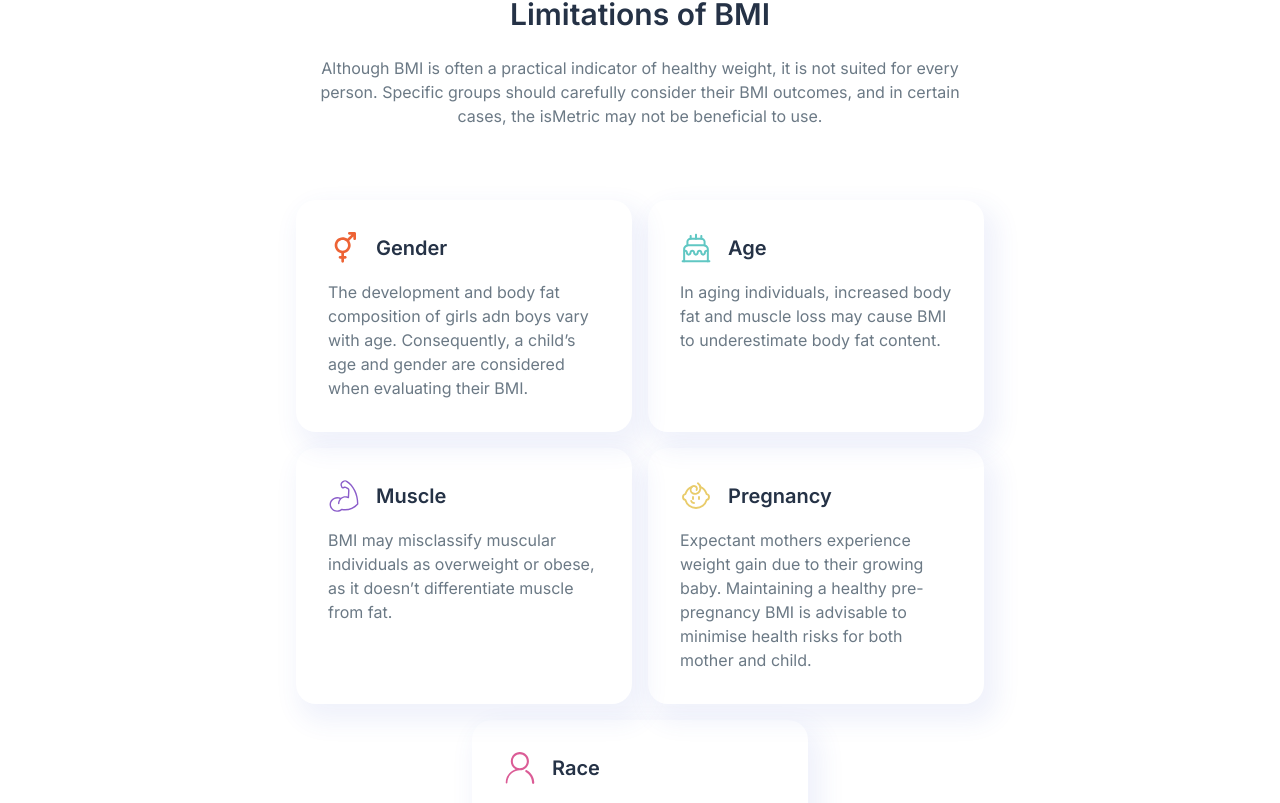
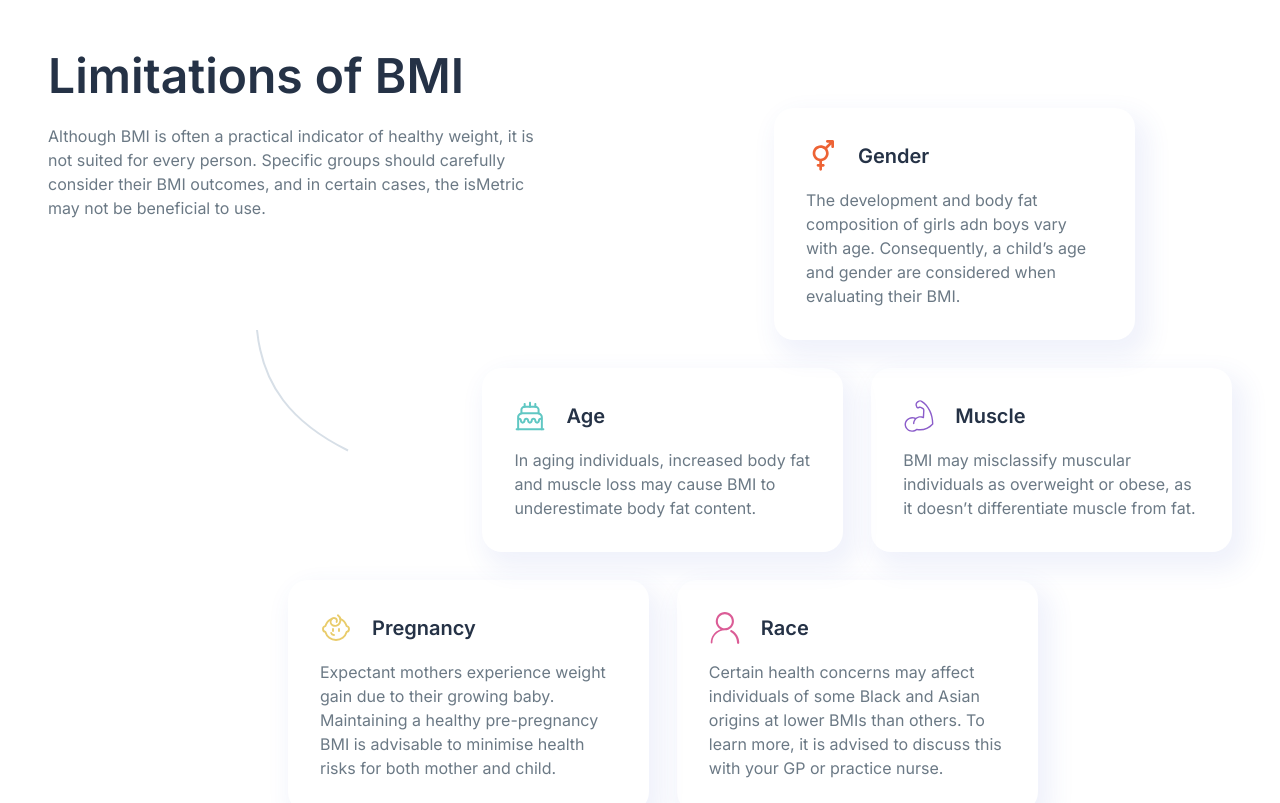
Before and after one commit to lucasweidas/bmi-calculator, a Next.js app: page / in a window 1280 px wide. Shown: the part 1937-2740 px from the top of the page. Built offline with nearby package versions, Linux system fonts and the light colour scheme.

Commit message:
finish desktop styles of 4nd section component

```diff
--- a/app/page.tsx
+++ b/app/page.tsx
@@ -22,7 +22,7 @@ export default function Home() {
       </section>
 
       <div className="relative bottom-20 md:bottom-28 xl:bottom-auto xl:mt-24">
-        <section className="flex flex-col gap-10 md:mx-auto md:max-w-3xl md:flex-row md:items-center md:justify-between xl:max-w-[74rem] xl:items-end">
+        <section className="flex flex-col gap-10 md:mx-auto md:max-w-3xl md:flex-row md:items-center md:justify-between xl:max-w-6.5xl xl:items-end">
           <div className="relative isolate flex justify-center overflow-hidden rounded-4xl before:absolute before:bottom-0 before:left-0 before:-z-10 before:aspect-video before:max-h-80 before:w-full before:rounded-4xl before:bg-sky-50 md:-left-6 md:w-80 before:md:aspect-[1.2/1] xl:left-auto xl:w-[35rem] before:xl:max-h-96">
             <Image
               src="/images/person-eating.png"
@@ -89,17 +89,27 @@ export default function Home() {
             </div>
           </div>
         </section>
-        <section className="mt-14 px-5 md:mx-auto md:mt-20 md:max-w-3xl md:px-10">
-          <div className="mb-14 md:mx-auto md:mb-17 md:max-w-[40rem]">
-            <h2 className="mb-7 text-center text-3xl font-semibold text-blue-800 md:mb-6">Limitations of BMI</h2>
-            <p className="text-center text-gray-500">
+        <section className="mt-14 px-5 md:mx-auto md:mt-20 md:max-w-3xl md:px-10 xl:mt-33 xl:max-w-6.5xl xl:px-0">
+          <div className="text-center md:max-w-[40rem] md:max-xl:mx-auto xl:relative xl:max-w-lg xl:text-start">
+            <h2 className="text-3xl font-semibold text-blue-800 md:mb-6 xl:text-5xl">Limitations of BMI</h2>
+            <p className="text-gray-500">
               Although BMI is often a practical indicator of healthy weight, it is not suited for every person. Specific groups should carefully consider their
               BMI outcomes, and in certain cases, the isMetric may not be beneficial to use.
             </p>
+            <Desktop>
+              <Image
+                src="/images/desktop-left-arc.svg"
+                alt=""
+                width={93}
+                height={123}
+                aria-hidden="true"
+                className="absolute -bottom-[calc(100%+4rem)] left-52"
+              />
+            </Desktop>
           </div>
-          <div className="grid gap-4 md:grid-cols-4">
-            <div className="rounded-2.5xl p-5 shadow-card md:col-span-2 md:p-8">
-              <div className="mb-4 flex items-center gap-3.5 md:gap-4">
+          <div className="mt-7 grid gap-4 md:mt-17 md:grid-cols-4 xl:relative xl:bottom-28 xl:ml-auto xl:mt-0 xl:max-w-[59rem] xl:grid-cols-10 xl:grid-rows-[repeat(3,auto)] xl:gap-7">
+            <div className="rounded-2.5xl p-5 shadow-card md:col-span-2 md:p-8 xl:col-span-4 xl:col-start-6">
+              <div className="mb-4 flex items-center gap-3.5 md:gap-4 xl:gap-5">
                 <Image src="/images/gender.svg" alt="" width={32} height={32} aria-hidden="true" />
                 <h3 className="text-lg font-semibold text-blue-800 md:text-xl">Gender</h3>
               </div>
@@ -108,15 +118,15 @@ export default function Home() {
                 evaluating their BMI.
               </p>
             </div>
-            <div className="rounded-2.5xl p-5 shadow-card md:col-span-2 md:p-8">
-              <div className="mb-4 flex items-center gap-3.5 md:gap-4">
+            <div className="rounded-2.5xl p-5 shadow-card md:col-span-2 md:p-8 xl:col-span-4 xl:col-start-3 xl:row-start-2">
+              <div className="mb-4 flex items-center gap-3.5 md:gap-4 xl:gap-5">
                 <Image src="/images/cake.svg" alt="" width={32} height={32} aria-hidden="true" />
                 <h3 className="text-lg font-semibold text-blue-800 md:text-xl">Age</h3>
               </div>
               <p className="text-gray-500">In aging individuals, increased body fat and muscle loss may cause BMI to underestimate body fat content.</p>
             </div>
-            <div className="rounded-2.5xl p-5 shadow-card md:col-span-2 md:p-8">
-              <div className="mb-4 flex items-center gap-3.5 md:gap-4">
+            <div className="rounded-2.5xl p-5 shadow-card md:col-span-2 md:p-8 xl:col-span-4 xl:col-start-7 xl:row-start-2">
+              <div className="mb-4 flex items-center gap-3.5 md:gap-4 xl:gap-5">
                 <Image src="/images/muscle.svg" alt="" width={32} height={32} aria-hidden="true" />
                 <h3 className="text-lg font-semibold text-blue-800 md:text-xl">Muscle</h3>
               </div>
@@ -124,8 +134,8 @@ export default function Home() {
                 BMI may misclassify muscular individuals as overweight or obese, as it doesn&#x2019;t differentiate muscle from fat.
               </p>
             </div>
-            <div className="rounded-2.5xl p-5 shadow-card md:col-span-2 md:p-8">
-              <div className="mb-4 flex items-center gap-3.5 md:gap-4">
+            <div className="rounded-2.5xl p-5 shadow-card md:col-span-2 md:p-8 xl:col-span-4 xl:col-start-1 xl:row-start-3">
+              <div className="mb-4 flex items-center gap-3.5 md:gap-4 xl:gap-5">
                 <Image src="/images/baby.svg" alt="" width={32} height={32} aria-hidden="true" />
                 <h3 className="text-lg font-semibold text-blue-800 md:text-xl">Pregnancy</h3>
               </div>
@@ -134,8 +144,8 @@ export default function Home() {
                 risks for both mother and child.
               </p>
             </div>
-            <div className="rounded-2.5xl p-5 shadow-card md:col-start-2 md:col-end-4 md:p-8">
-              <div className="mb-4 flex items-center gap-3.5 md:gap-4">
+            <div className="rounded-2.5xl p-5 shadow-card md:col-start-2 md:col-end-4 md:p-8 xl:col-span-4 xl:col-start-5 xl:row-start-3">
+              <div className="mb-4 flex items-center gap-3.5 md:gap-4 xl:gap-5">
                 <Image src="/images/person.svg" alt="" width={32} height={32} aria-hidden="true" />
                 <h3 className="text-lg font-semibold text-blue-800 md:text-xl">Race</h3>
               </div>
--- a/tailwind.config.js
+++ b/tailwind.config.js
@@ -89,6 +89,7 @@ module.exports = {
       },
       maxWidth: {
         '4.5xl': '60rem',
+        '6.5xl': '74rem',
       },
       screens: {
         mobile: '375px',
```
